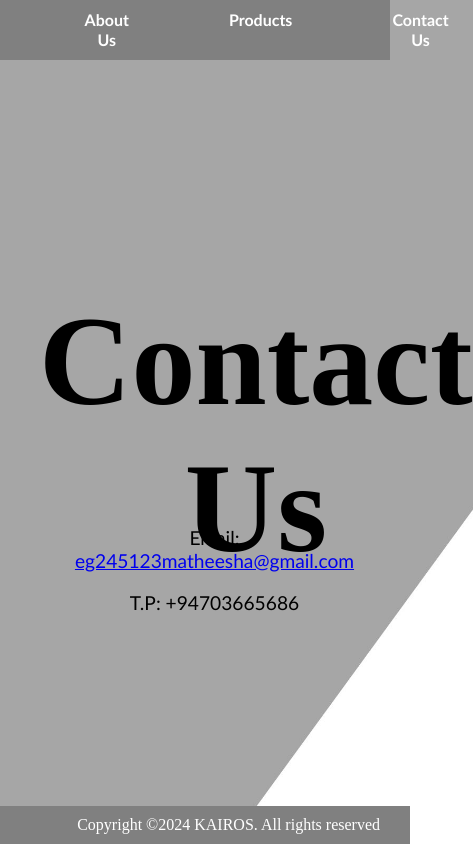
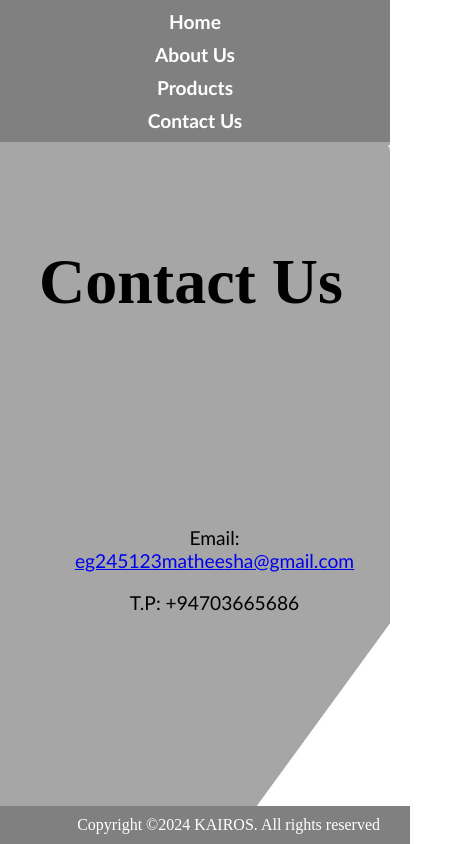
Before and after one commit to Kairos-Sri-Lanka/Web, a plain HTML site: page contact.html in a window 390 px wide. Shown: the whole page, 473 px wide, since content can reach past the window. Drawn offline with Linux system fonts and the light colour scheme.

Commit message:
Add files via upload

```diff
--- a/contact.html
+++ b/contact.html
@@ -22,7 +22,7 @@
         </div>
         <marquee>WEBSITE IS UNDER DEVELOPMENT</marquee>
         <div class="red-areac">
-            <h1>Contact Us</h1>
+            <h1 class="ch1">Contact Us</h1>
         </div>
         <div class="green-area">
             <p>Email: <a href="eg245123matheesha@gmail.com">eg245123matheesha@gmail.com</a></p>
@@ -31,7 +31,7 @@
         <footer class="footer">
             <div class="footer-content">
                 <p>Copyright ©2024 KAIROS. All rights reserved</p>
-<!--                 <p>Solution by <a href="https://thanu10ekoon.github.io/web/">Scorpion X</p> -->
+                <!-- <p>Solution by <a href="https://thanu10ekoon.github.io/web/">Scorpion X</p> -->
             </div>
         </footer>
     </body>
--- a/stylesheet.css
+++ b/stylesheet.css
@@ -18,7 +18,6 @@ body {
     margin: 10px 0;
 }
 
-
 .red-areaab {
     position: absolute;
     top: 40%;
@@ -29,7 +28,6 @@ body {
     margin-right: 50%;
 }
 
-
 .green-area {
     font-family: 'Gill Sans', 'Gill Sans MT', Calibri, 'Trebuchet MS', sans-serif;
     position: absolute;
@@ -38,7 +36,8 @@ body {
     width: 30%;
     text-align: right;
     color: black;
-    font-size: 2em;
+    font-size: 1.5em; /* Reduced font size */
+    margin-bottom: 20px; /* Add space between the vision/mission and the footer */
 }
 
 .green-areaab {
@@ -49,7 +48,8 @@ body {
     width: 30%;
     text-align: center;
     color: black;
-    font-size: 2em;
+    font-size: 1.5em; /* Reduced font size */
+    margin-bottom: 20px; /* Add space between the vision/mission and the footer */
 }
 
 /* Adjust navbar to have a higher z-index */
@@ -98,6 +98,7 @@ body {
     margin-right: 20px;
     text-align: right; /* Aligns the second paragraph to the right */
 }
+
 /* Adjust the logo's z-index to be lower than navbar */
 .red-area {
     position: absolute;
@@ -120,7 +121,6 @@ body {
     max-width: 100%;
     z-index: 1; /* Keep the logo behind the navbar */
 }
-
 
 /* Navigation Links */
 .navbar ul {
@@ -145,21 +145,40 @@ body {
 /* Responsive styles */
 @media (max-width: 768px) {
     .green-area {
-        top: 50%; /* Adjust for smaller screens */
+        top: 30%; /* Adjust for smaller screens */
         right: 5%;
-        width: 50%; /* Allow more space for the paragraph */
+        width: 40%; /* Allow more space for the paragraph */
         text-align: center;
-        font-size: 1.5em; /* Smaller font size */
+        font-size: 0.4rem; /* Smaller font size */
+        margin-bottom: 20%; /* Add more space for smaller screens */
+    }
+    .abvission{
+        font-size: 2rem;
     }
 
     .red-area {
-        top: 10px;
-        left: 5px;
+        margin-top: 1%;
+        margin-left: 10px;
+        font-size: 0.2rem;
     }
 
     .logo {
         width: 100%; /* Make the logo responsive */
         max-width: 300px; /* Limit the size on smaller devices */
+    }
+    .navbar ul {
+        flex-direction: column;
+        gap: 10px; /* Stack navbar items vertically */
+        margin: 0;
+        padding: 0;
+    }
+
+    .navbar a {
+        font-size: 1.2em; /* Increase the size of links for mobile view */
+    }
+    .ch1
+    {
+        font-size: 4rem;
     }
 }
 
```
Also changed, not shown: about.html (+3 -3 lines), index.html (+1 -1 lines), prod.html (+1 -1 lines).
